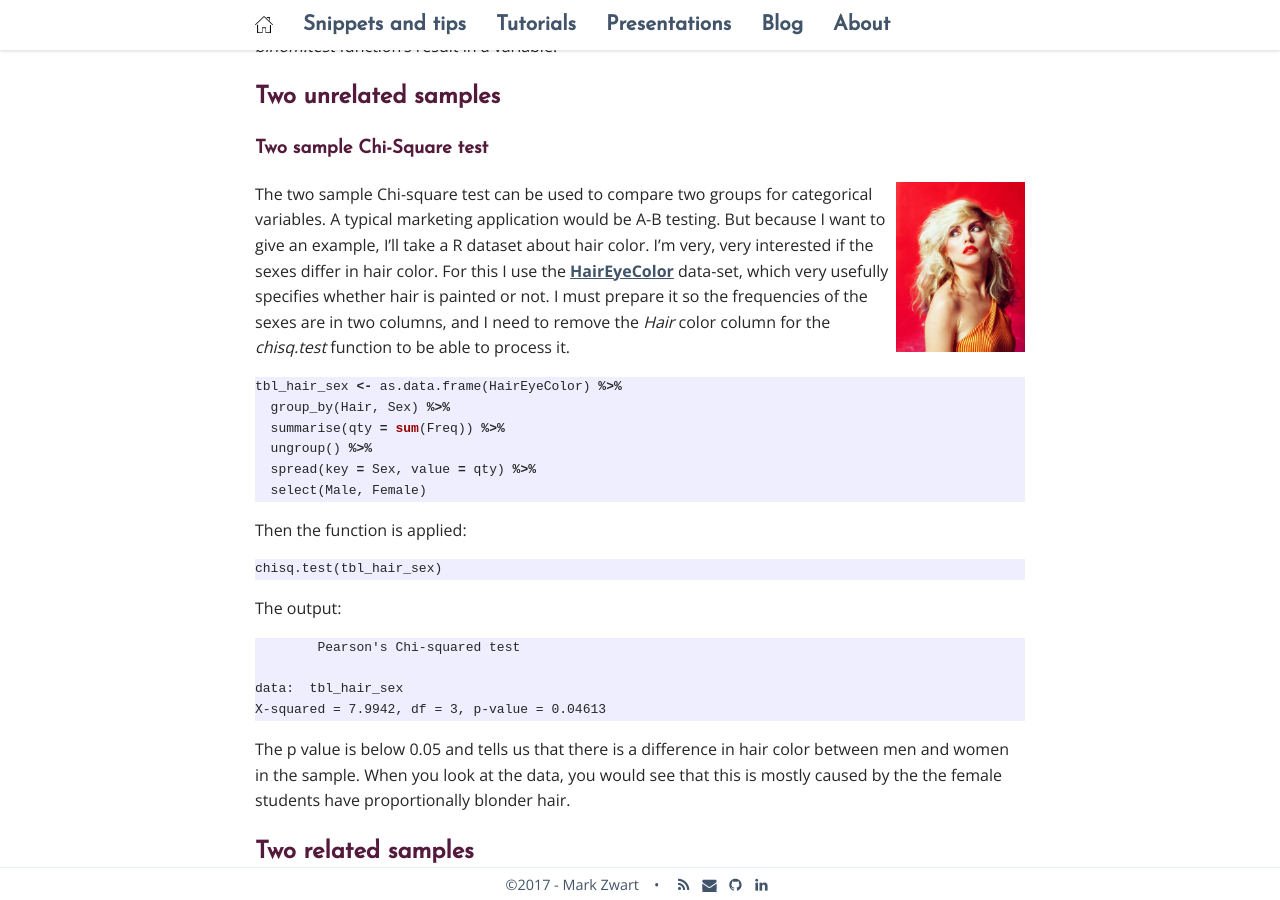
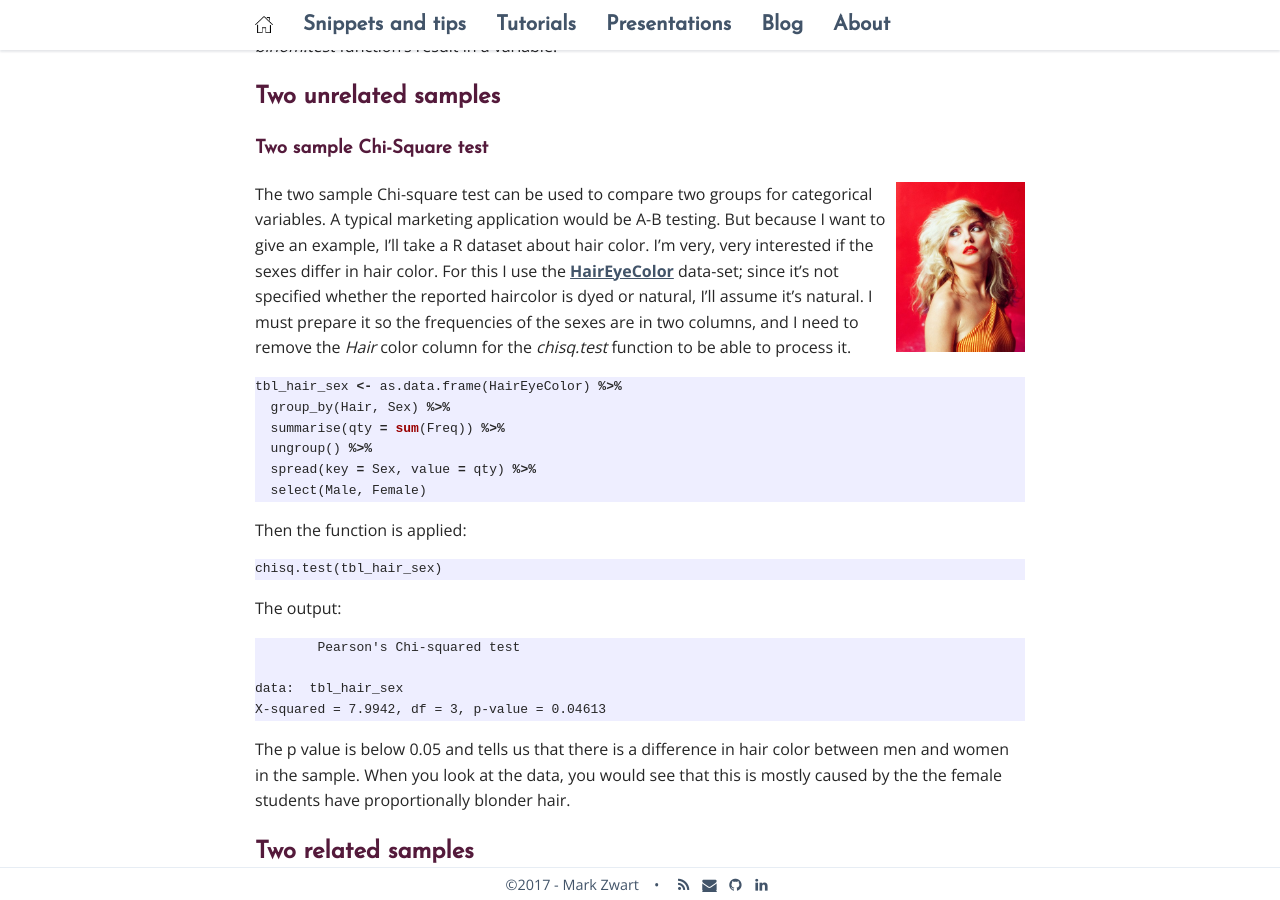
Before and after one commit to mark-me/mark-me.github.io, a Jekyll site: the page built from _pages/tutorials/statistical-tests/statistical-tests.md, in a window 1280 px wide and 900 px high, scrolled down 5619 px. Built offline with Jekyll 4.4.1, drawn with Linux system fonts in a browser that asks for light colours; nearby versions of some CDN libraries; comment, search, counter and statistics services are not loaded; some of the changed text lies outside the part shown.

Commit message:
Update statistical-tests.md

````diff
--- a/_pages/tutorials/statistical-tests/statistical-tests.md
+++ b/_pages/tutorials/statistical-tests/statistical-tests.md
@@ -182,7 +182,7 @@ The miserable p-value of .2491 tells us we can hold on to our hypothesis than 75
 
 <img src="/_pages/tutorials/statistical-tests/debbie-harry.jpg" alt="Me" width="129" height="170" align="right"/>
 
-The two sample Chi-square test can be used to compare two groups for categorical variables. A typical marketing application would be A-B testing. But because I want to give an example, I'll take a R dataset about hair color. I'm very, very interested if the sexes differ in hair color. For this I use the **[HairEyeColor](https://stat.ethz.ch/R-manual/R-devel/library/datasets/html/HairEyeColor.html)** data-set, which very usefully specifies whether hair is painted or not. I must prepare it so the frequencies of the sexes are in two columns, and I need to remove the _Hair_ color column for the _chisq.test_ function to be able to process it.
+The two sample Chi-square test can be used to compare two groups for categorical variables. A typical marketing application would be A-B testing. But because I want to give an example, I'll take a R dataset about hair color. I'm very, very interested if the sexes differ in hair color. For this I use the **[HairEyeColor](https://stat.ethz.ch/R-manual/R-devel/library/datasets/html/HairEyeColor.html)** data-set; since it's not specified whether the reported haircolor is dyed or natural, I'll assume it's natural. I must prepare it so the frequencies of the sexes are in two columns, and I need to remove the _Hair_ color column for the _chisq.test_ function to be able to process it.
 ```r
 tbl_hair_sex <- as.data.frame(HairEyeColor) %>%
   group_by(Hair, Sex) %>%
@@ -245,7 +245,7 @@ Seeing the p value is so low, we can assume the general sentiment toward the cra
 
 <img src="/_pages/tutorials/statistical-tests/steven-seagal.jpg" alt="Me" width="120" height="180" align="right"/>
 
-The contingency coefficient makes use of the Chi-Square. Since we've already did  Chi-square test on the **[HairEyeColor](https://stat.ethz.ch/R-manual/R-devel/library/datasets/html/HairEyeColor.html)**, we'll do the same here, but the Chi-square test result is stored in a list to use it in the final contingency correlation:
+The contingency coefficient makes use of the Chi-Square. Since we've already did Chi-square test on the **[HairEyeColor](https://stat.ethz.ch/R-manual/R-devel/library/datasets/html/HairEyeColor.html)**, we'll do the same here, but the Chi-square test result is stored in a list to use it in the final contingency correlation. Again: I assume the data-set reports natural hair color like Steven Seagal does.
 ```r
 res_chisq <- chisq.test(tbl_hair_sex)
 ```
````
